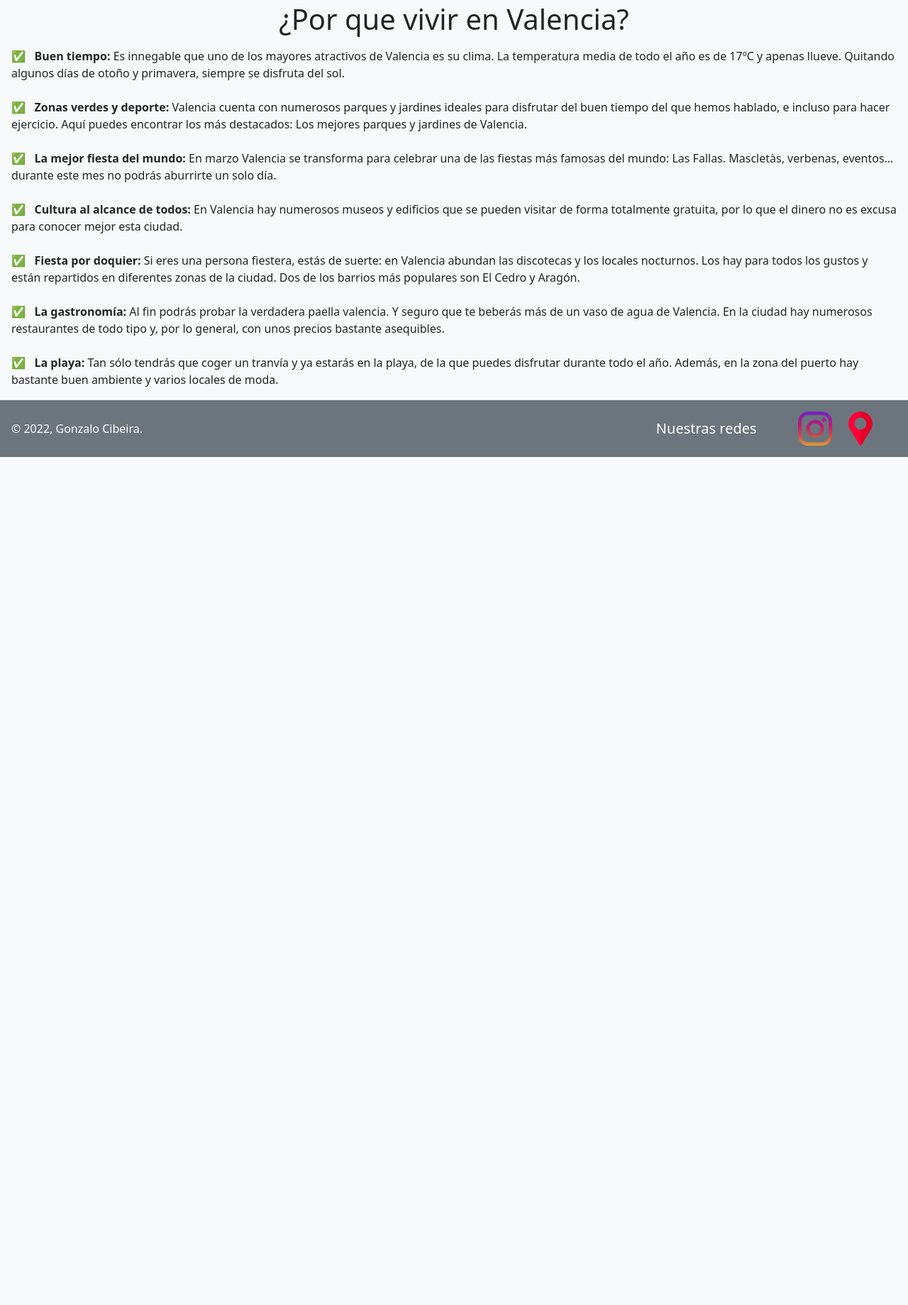
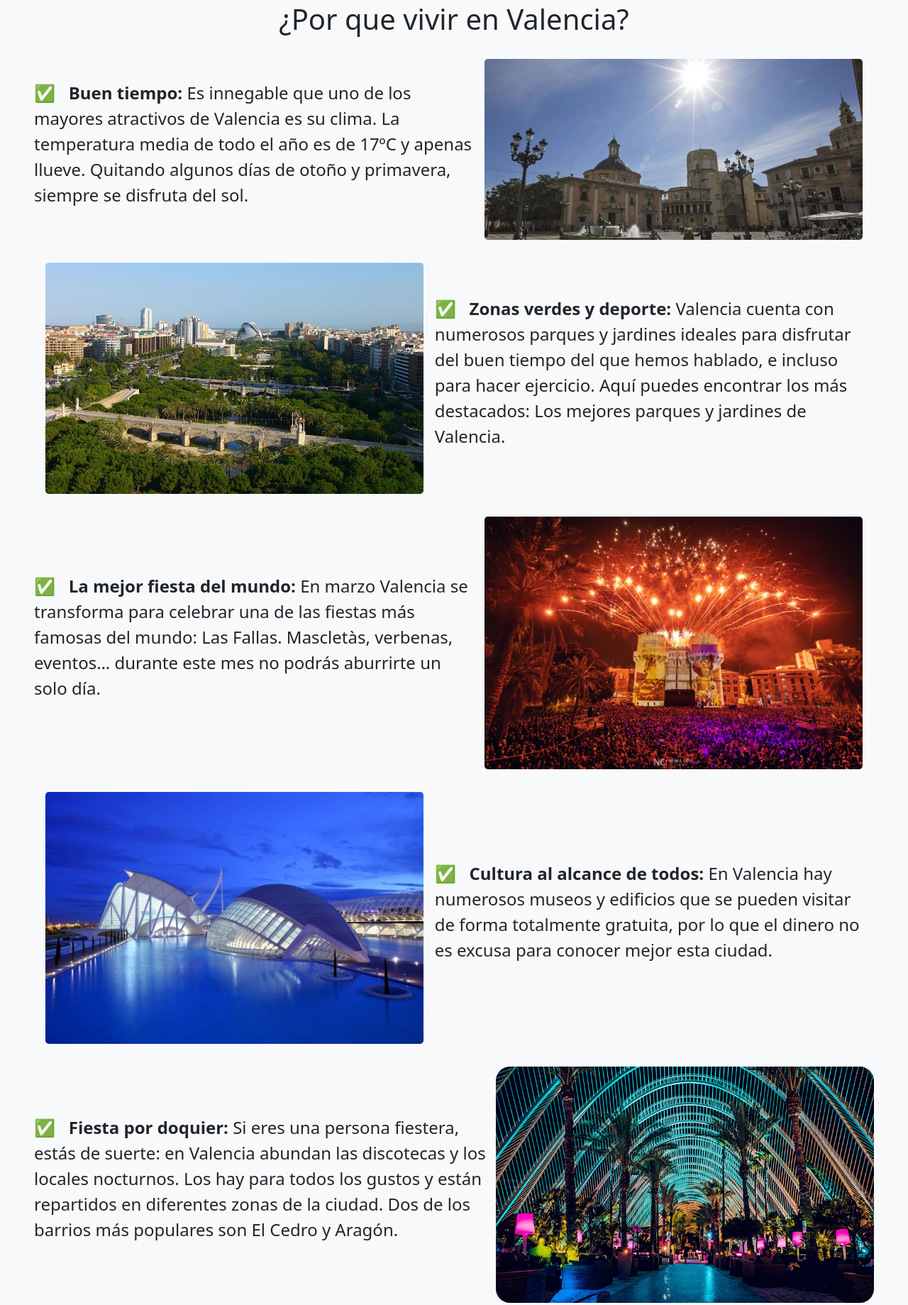
Before and after one commit to gonzalocibeira/como-emigrar-a-Valencia, a website: page index.html in a window 1280 px wide. Shown: the part 649-2488 px from the top of the page at 71% size. Before the commit the page ends 1301 px from the top, so only its background shows below. Drawn offline with nearby package versions, Linux system fonts and the light colour scheme.

Commit message:
added pics to index and changed some responsive code

```diff
--- a/index.html
+++ b/index.html
@@ -59,31 +59,38 @@
                 <p>Tu navegador no puede reproducir éste video</p>
             </video>
         </div>
-        <div class="d-flex flex-column align-items-center">
+        <div class="d-flex flex-column justify-content-center align-items-center">
             <h1 class="mt-3 mb-3">
                 ¿Por que vivir en Valencia?
             </h1>
-            <p class="mx-3"><strong>&#9989; &nbsp; Buen tiempo:</strong>  Es innegable que uno de los mayores atractivos de Valencia es su clima. La temperatura media de todo el año es de 17ºC y apenas llueve. Quitando algunos días de otoño y primavera, siempre se disfruta del sol.
-            <br>
-            <br>
-            <strong>&#9989; &nbsp; Zonas verdes y deporte:</strong> Valencia cuenta con numerosos parques y jardines ideales para disfrutar del buen tiempo del que hemos hablado, e incluso para hacer ejercicio. Aquí puedes encontrar los más destacados: Los mejores parques y jardines de Valencia.
-            <br>
-            <br>
-            <strong>&#9989; &nbsp; La mejor fiesta del mundo:</strong> En marzo Valencia se transforma para celebrar una de las fiestas más famosas del mundo: Las Fallas. Mascletàs, verbenas, eventos… durante este mes no podrás aburrirte un solo día.
-            <br>
-            <br>
-            <strong>&#9989; &nbsp; Cultura al alcance de todos:</strong> En Valencia hay numerosos museos y edificios que se pueden visitar de forma totalmente gratuita, por lo que el dinero no es excusa para conocer mejor esta ciudad.
-            <br>
-            <br>
-            <strong>&#9989; &nbsp; Fiesta por doquier:</strong> Si eres una persona fiestera, estás de suerte: en Valencia abundan las discotecas y los locales nocturnos. Los hay para todos los gustos y están repartidos en diferentes zonas de la ciudad. Dos de los barrios más populares son El Cedro y Aragón.
-            <br>
-            <br>
-            <strong>&#9989; &nbsp; La gastronomía:</strong> Al fin podrás probar la verdadera paella valencia. Y seguro que te beberás más de un vaso de agua de Valencia. En la ciudad hay numerosos restaurantes de todo tipo y, por lo general, con unos precios bastante asequibles.
-            <br>
-            <br>
-            <strong>&#9989; &nbsp; La playa:</strong> Tan sólo tendrás que coger un tranvía y ya estarás en la playa, de la que puedes disfrutar durante todo el año. Además, en la zona del puerto hay bastante buen ambiente y varios locales de moda.
-            <br>
-            </p>
+            <div class="d-flex flex-column flex-sm-row align-items-center my-3 mx-5">
+                <p class="p__index"><strong>&#9989; &nbsp; Buen tiempo:</strong> Es innegable que uno de los mayores atractivos de Valencia es su clima. La temperatura media de todo el año es de 17ºC y apenas llueve. Quitando algunos días de otoño y primavera, siempre se disfruta del sol.</p>
+                <img src="./images/buen_tiempo.jpg" alt="Día soleado en la plaza de la Virgen" class="index__image mx-3 rounded-3">
+            </div>
+            <div class="d-flex flex-column flex-sm-row align-items-center my-3 mx-5">
+                <img src="./images/turia.jpg" alt="Parque Jardin del Turia" class="index__image mx-3 rounded-3">
+                <p class="p__index"><strong>&#9989; &nbsp; Zonas verdes y deporte:</strong> Valencia cuenta con numerosos parques y jardines ideales para disfrutar del buen tiempo del que hemos hablado, e incluso para hacer ejercicio. Aquí puedes encontrar los más destacados: Los mejores parques y jardines de Valencia.</p>
+            </div>
+            <div class="d-flex flex-column flex-sm-row align-items-center my-3 mx-5">
+                <p class="p__index"><strong>&#9989; &nbsp; La mejor fiesta del mundo:</strong> En marzo Valencia se transforma para celebrar una de las fiestas más famosas del mundo: Las Fallas. Mascletàs, verbenas, eventos… durante este mes no podrás aburrirte un solo día.</p>
+                <img src="./images/fallas.jpg" alt="Crida en las Torres de Serranos" class="index__image mx-3 rounded-3">
+            </div>
+            <div class="d-flex flex-column flex-sm-row align-items-center my-3 mx-5">
+                <img src="./images/artsyciences.jpg" alt="Ciudad de las Artes y las Ciencias" class="index__image mx-3 rounded-3">
+                <p class="p__index"><strong>&#9989; &nbsp; Cultura al alcance de todos:</strong> En Valencia hay numerosos museos y edificios que se pueden visitar de forma totalmente gratuita, por lo que el dinero no es excusa para conocer mejor esta ciudad.</p>
+            </div>
+            <div class="d-flex flex-column flex-sm-row align-items-center my-3 mx-5">
+                <p class="p__index"><strong>&#9989; &nbsp; Fiesta por doquier:</strong> Si eres una persona fiestera, estás de suerte: en Valencia abundan las discotecas y los locales nocturnos. Los hay para todos los gustos y están repartidos en diferentes zonas de la ciudad. Dos de los barrios más populares son El Cedro y Aragón.</p>
+                <img src="./images/disco.png" alt="Discoteca en Valencia" class="index__image mx-3rounded-3">
+            </div>
+            <div class="d-flex flex-column flex-sm-row align-items-center my-3 mx-5">
+                <img src="./images/paella.jpg" alt="Paella Valenciana" class="index__image mx-3 rounded-3">
+                <p class="p__index"><strong>&#9989; &nbsp; La gastronomía:</strong> Al fin podrás probar la verdadera paella valencia. Y seguro que te beberás más de un vaso de agua de Valencia. En la ciudad hay numerosos restaurantes de todo tipo y, por lo general, con unos precios bastante asequibles.</p>
+            </div>
+            <div class="d-flex flex-column flex-sm-row align-items-center my-3 mx-5">
+                <p class="p__index"><strong>&#9989; &nbsp; La playa:</strong> Tan sólo tendrás que coger un tranvía y ya estarás en una hermosa playa del Mediterráneo, de la que puedes disfrutar durante todo el año. Además, en la zona del puerto hay bastante buen ambiente y varios locales de moda.</p>
+                <img src="./images/playa.jpg" alt="Playa de la Malvarrosa en Valencia" class="index__image mx-3 rounded-3">
+            </div>
         </div>
     </main>
     <footer class="d-flex flex-wrap justify-content-between align-items-center py-3 mt-4 mb-2 border-top bg-secondary mt-auto">
--- a/scss/base/_variables.scss
+++ b/scss/base/_variables.scss
@@ -1,3 +1,9 @@
+/* CSS reset */
+*{
+    margin:0;
+    padding:0;
+}
+
 $color-pallete: (
     orange_val: rgb(255,96,0),
     white_letter: rgb(248, 248, 248)
--- a/scss/components/_general.scss
+++ /dev/null
@@ -1,5 +0,0 @@
-/* CSS reset */
-*{
-    margin:0;
-    padding:0;
-}
--- /dev/null
+++ b/scss/components/_index.scss
@@ -0,0 +1,3 @@
+.index__image{
+    width: 45%;
+}
--- a/scss/components/_mediaQueries.scss
+++ b/scss/components/_mediaQueries.scss
@@ -9,6 +9,10 @@
 
     .nav-item{
         font-size: 1rem;
+    }
+
+    .index__image{
+        width: 100%;
     }
 }
 
@@ -26,4 +30,12 @@
         width: 75vw !important;
     }
 
+
 }
+
+@media only screen and (min-width: 993px){
+    .p__index{
+        font-size: 1.5rem;
+    }
+
+}
--- a/scss/main.scss
+++ b/scss/main.scss
@@ -1,7 +1,7 @@
 @import "./base/variables";
-@import "./components/general";
 @import "./components/nav";
 @import "./components/footer";
+@import "./components/index";
 @import "./components/cards";
 @import "./components/form";
 @import "./components/mediaQueries";
```
Also changed, not shown: pages/links_y_contacto.html (+6 -6 lines), css/main.css, images/artsyciences.jpg (added), images/buen_tiempo.jpg (added), images/disco.png (added), images/fallas.jpg (added), images/paella.jpg (added), images/turia.jpg (added), 1 other file.
